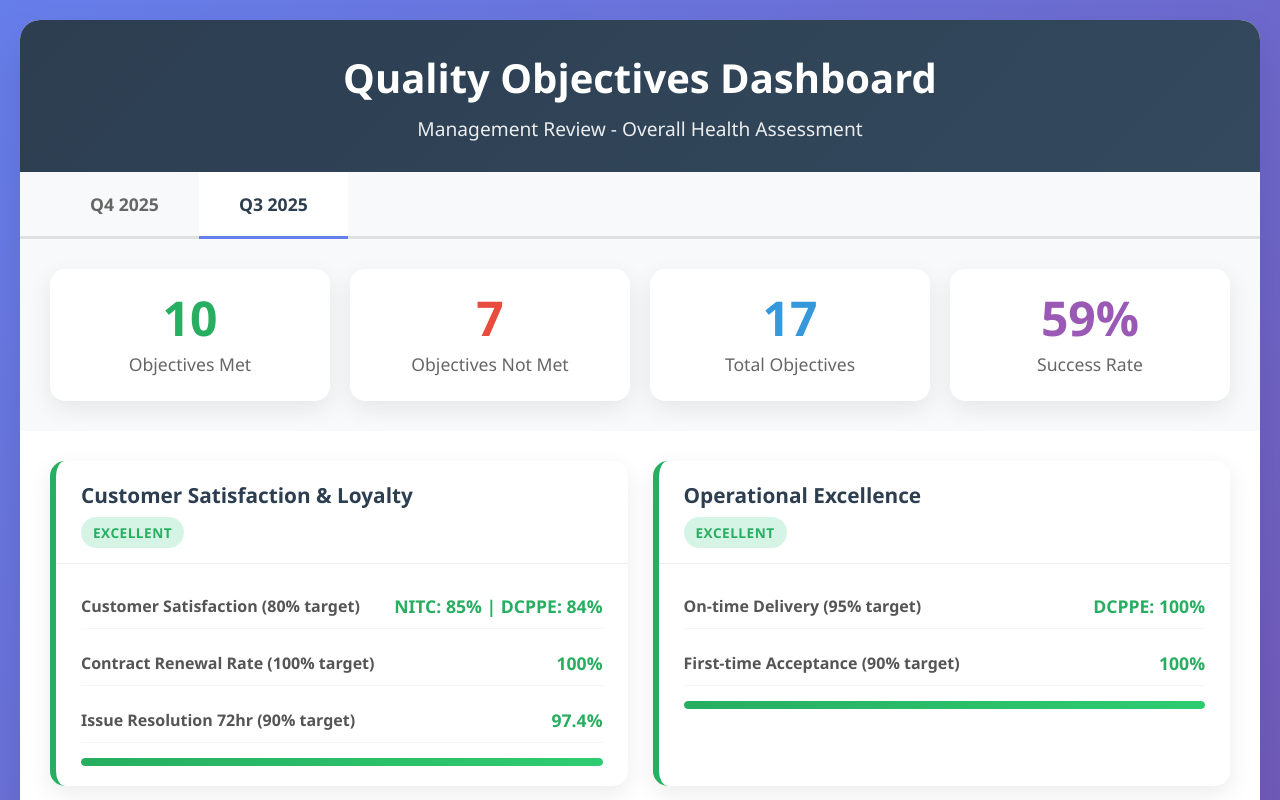
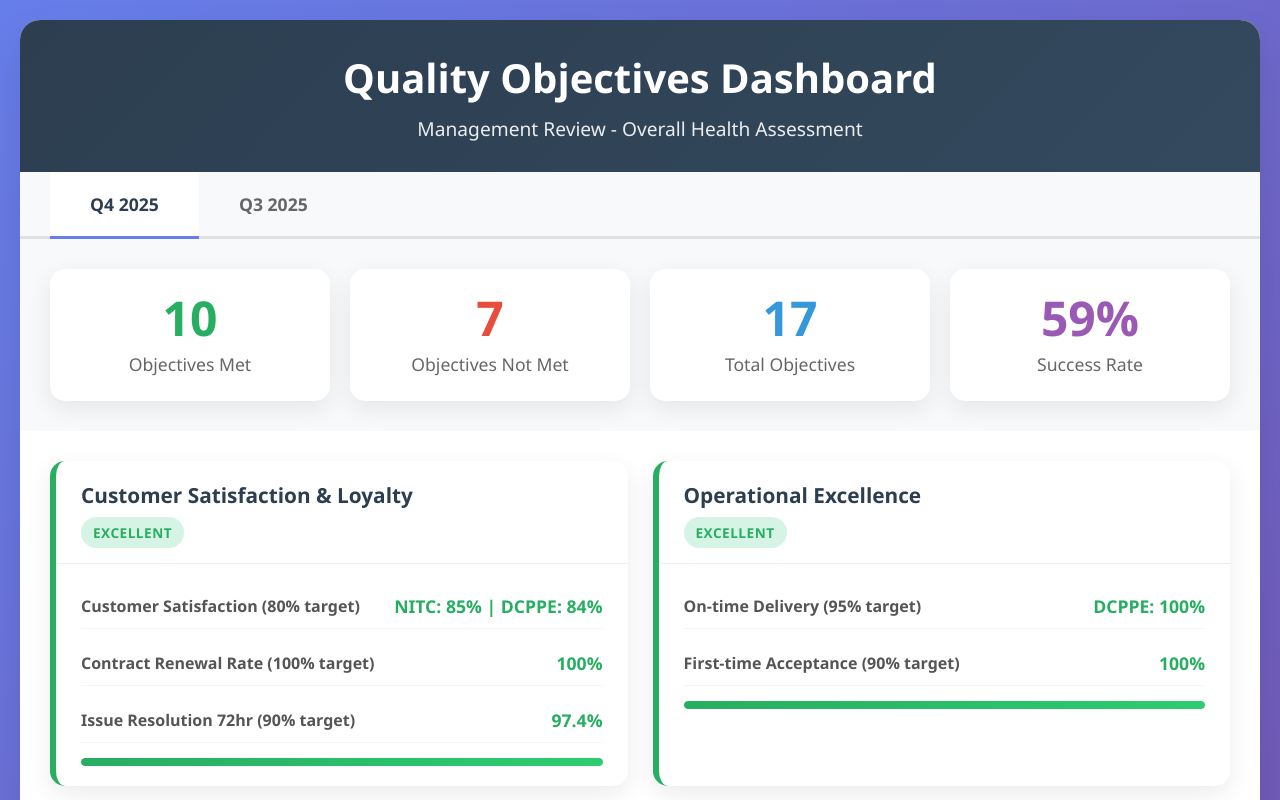
Before and after one commit to petrockc/QMS-dashboard, a plain HTML site: page index.html in a window 1280 px wide. Shown: the top 800 px of the page. Drawn offline with Linux system fonts and the light colour scheme.

Commit message:
Update index.html

```diff
--- a/index.html
+++ b/index.html
@@ -271,8 +271,8 @@
         </div>
 
         <div class="tabs">
-            <div class="tab" onclick="switchTab('q4')">Q4 2025</div>
-            <div class="tab active" onclick="switchTab('q3')">Q3 2025</div>
+            <div class="tab active" onclick="switchTab('q4')">Q4 2025</div>
+            <div class="tab" onclick="switchTab('q3')">Q3 2025</div>
         </div>
 
         <!-- Q3 Tab Content -->
```
